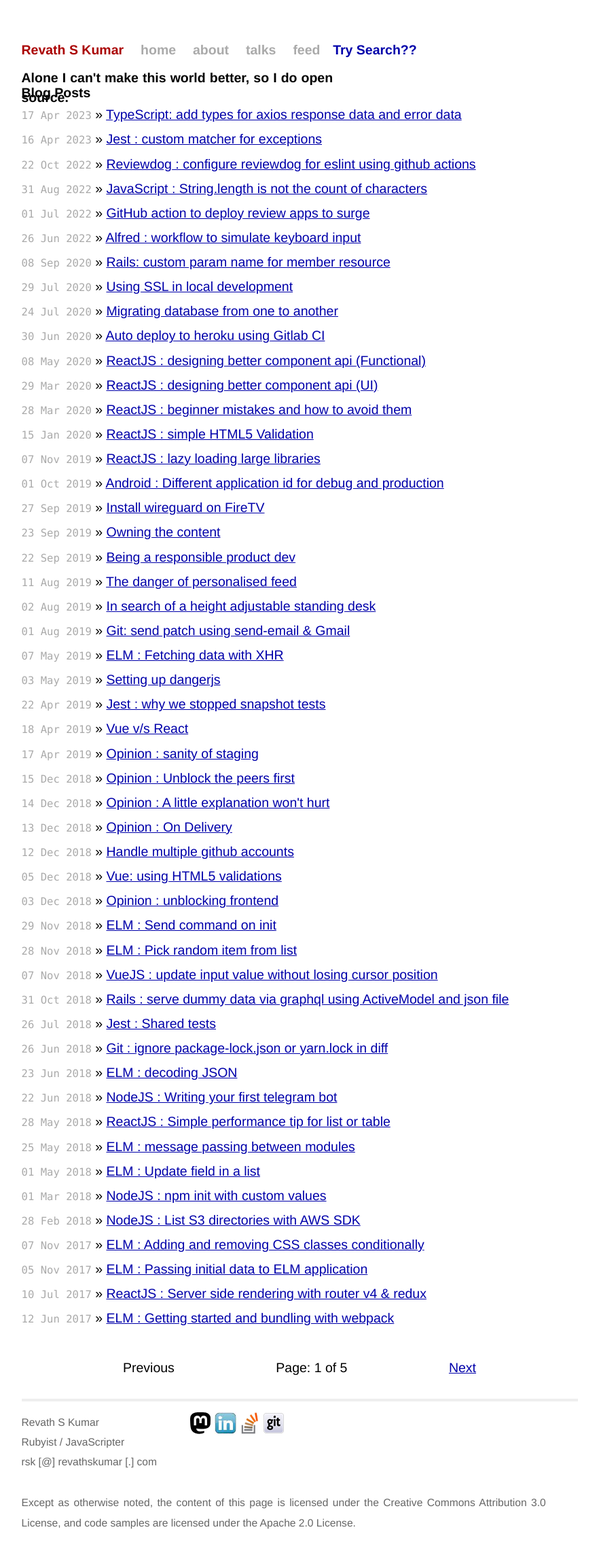
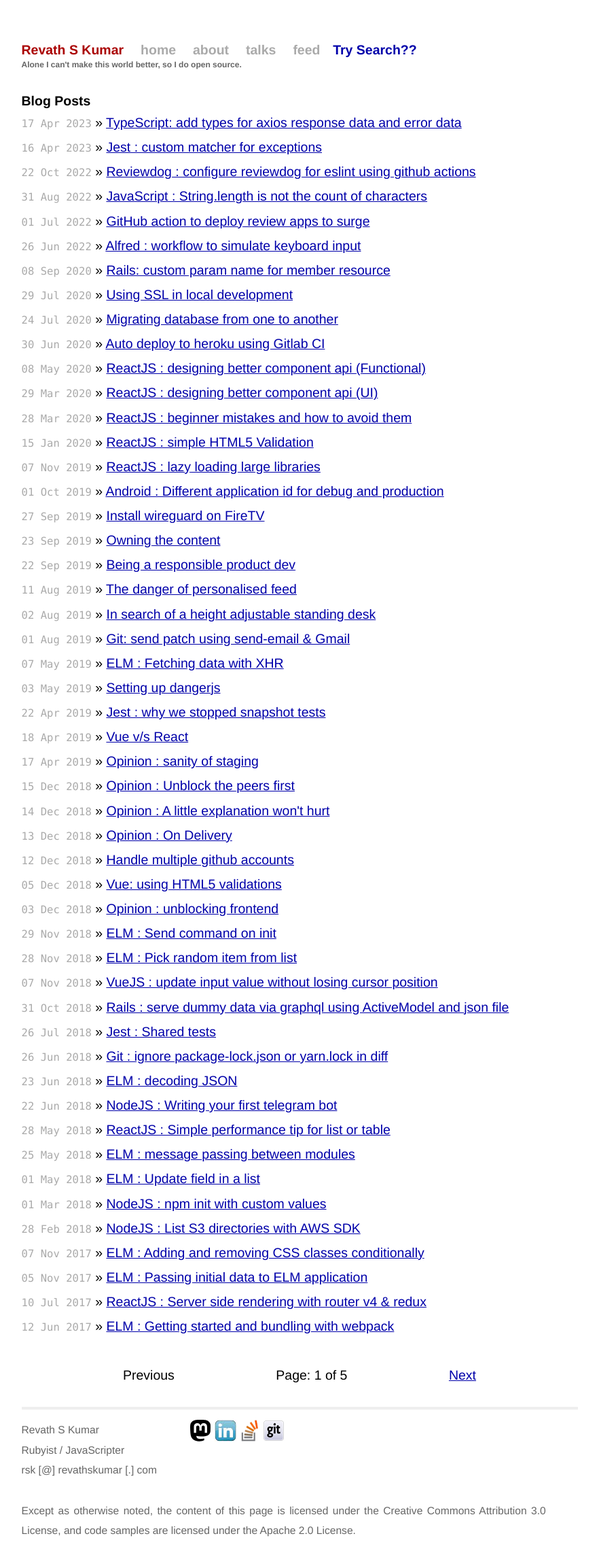
Before and after one commit to revathskumar/blog.revathskumar.com, a Jekyll site: the page built from index.html, in a window 1280 px wide. Shown: the whole page at 68% size, without its empty margins (199-1081 px from the left). Built offline with Jekyll 4.4.1, drawn with Linux system fonts in a browser that asks for light colours; the list of posts is cut into pages by our own code.

Commit message:
chore: update the css build with darkmode changes

```diff
--- a/_layouts/default.html
+++ b/_layouts/default.html
@@ -46,7 +46,7 @@
       <meta name="article:published_time" content="{{ page.date }}">
     {% endif %}
 
-    <link rel="stylesheet" href="/css/blog.min.css?v=1.0.1" type='text/css'>
+    <link rel="stylesheet" href="/css/blog.min.css?v=1.0.2" type='text/css'>
 
   </head>
   <body>
```
Also changed, not shown: css/blog.min.css.
